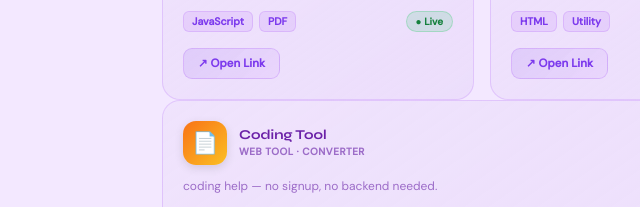
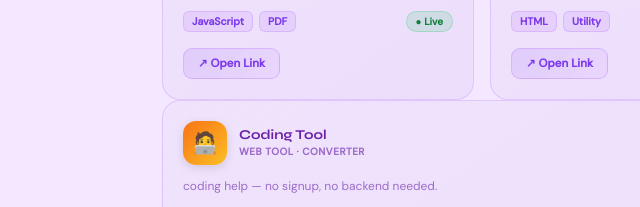
Before and after one commit to wondermayank/thundertechnology, a plain HTML site: page index.html in a window 1280 px wide. Shown: the part 1552-1759 px from the top of the page, 114-754 px from the left. Drawn offline with Linux system fonts and the light colour scheme; a web font is replaced by a local one.

Commit message:
Change tool icon from document to coder

```diff
--- a/index.html
+++ b/index.html
@@ -884,7 +884,7 @@
 
         <div class="tool-card">
           <div class="tool-header">
-            <div class="tool-icon" style="background:linear-gradient(135deg,#f97316,#fbbf24);">📄</div>
+            <div class="tool-icon" style="background:linear-gradient(135deg,#f97316,#fbbf24);">🧑‍💻</div>
             <div class="tool-meta">
               <div class="tool-name">Coding Tool</div>
               <div class="tool-type">Web Tool · Converter</div>
```
